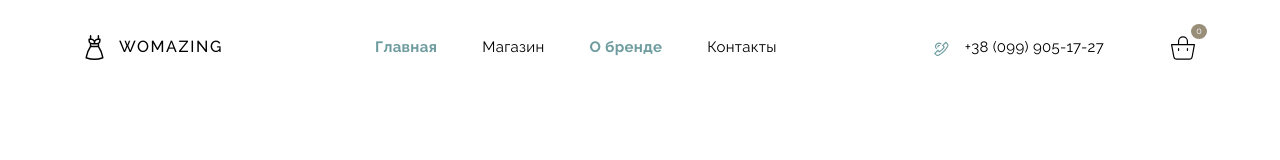
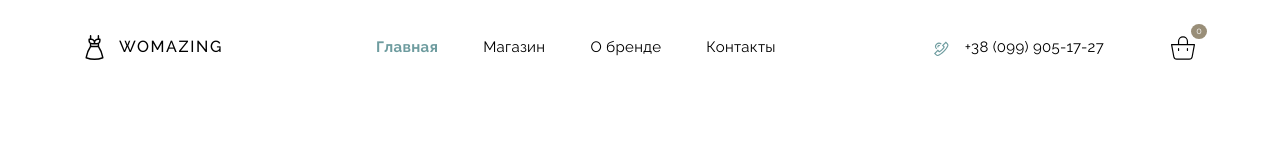
Before and after one commit to Scalete/woomazing-shop, a React (Create React App) app: page /woomazing-shop/about in a window 1280 px wide. Shown: the top 160 px of the page. Built offline with nearby package versions, Linux system fonts and the light colour scheme; no server answers.

Commit message:
fix urls

```diff
--- a/src/components/Menu.tsx
+++ b/src/components/Menu.tsx
@@ -6,9 +6,9 @@ export const Menu: React.FC = () => {
         <nav>
             <ul className="menu">
                 <li><NavLink className='hover-underline-animation' to="/woomazing-shop">Главная</NavLink></li>
-                <li><NavLink className='hover-underline-animation' to="/woomazing-shop/shop">Магазин</NavLink></li>
-                <li><NavLink className='hover-underline-animation' to="/woomazing-shop/about">О бренде</NavLink></li>
-                <li><NavLink className='hover-underline-animation' to="/woomazing-shop/contacts">Контакты</NavLink></li>
+                <li><NavLink className='hover-underline-animation' to="shop">Магазин</NavLink></li>
+                <li><NavLink className='hover-underline-animation' to="about">О бренде</NavLink></li>
+                <li><NavLink className='hover-underline-animation' to="contacts">Контакты</NavLink></li>
             </ul>
         </nav>
     );
```
